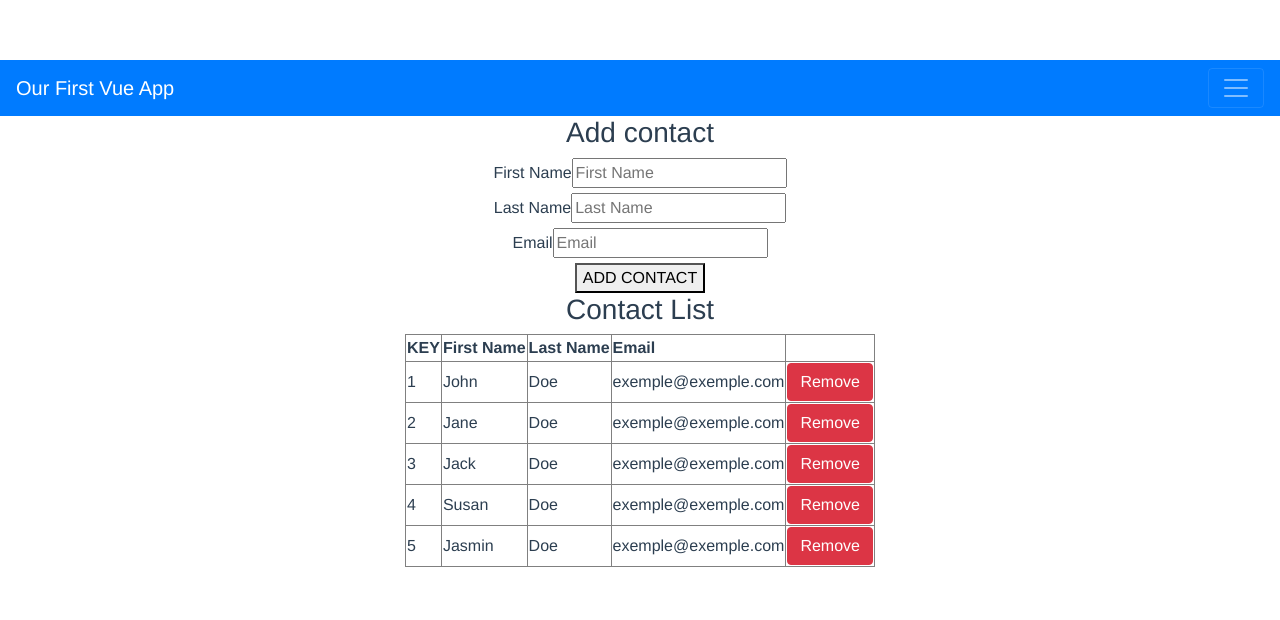
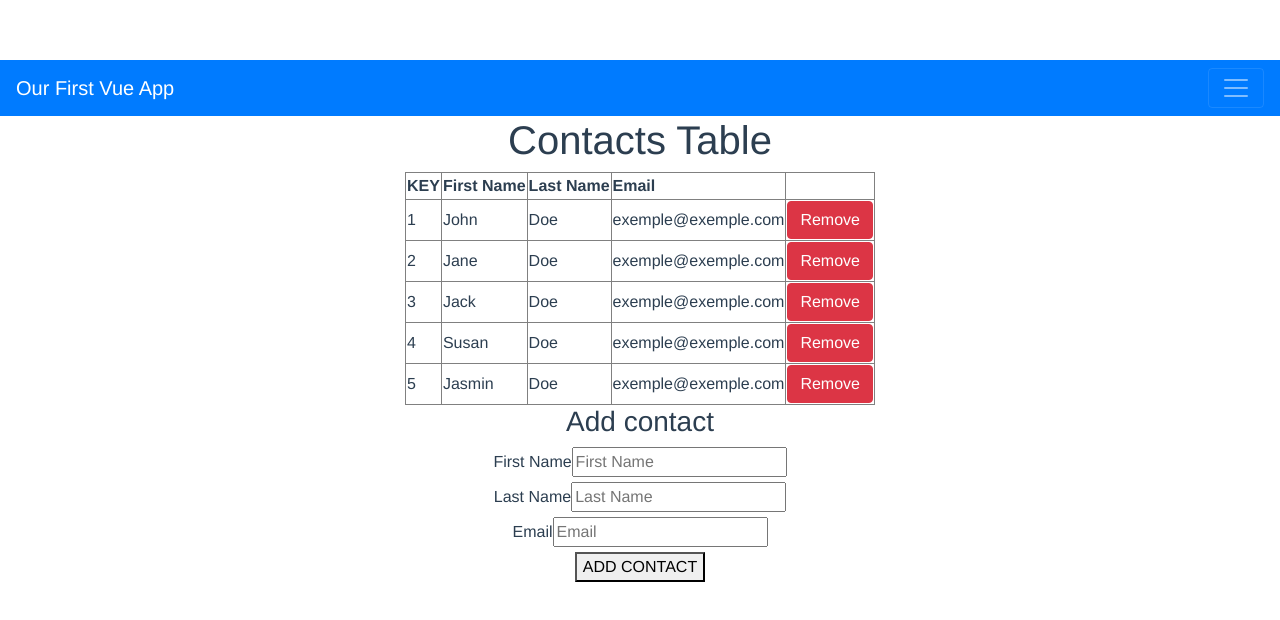
Before and after one commit to milenacuk/contact_list, a Vue app: page /add-contact#/contacts in a window 1280 px wide. Shown: the top 620 px of the page. Built offline with nearby package versions, Linux system fonts and the light colour scheme.

Commit message:
Remove contact list to contact table

```diff
--- a/src/components/ContactList.vue
+++ b/src/components/ContactList.vue
@@ -1,5 +1,7 @@
 <template>
 <div>
+    <ContactTable :contactList='contacts'/>
+
     <h3>Add contact</h3>
     <form @submit.prevent="addContact">
         <label>First Name</label>
@@ -14,34 +16,16 @@
         <button type='submit' >ADD CONTACT</button>
     </form>
     <!-- {{newContact}} -->
-    <h3>Contact List</h3>
-     <center>
-    <table border=1>
-        <thead>
-            <th>KEY</th>
-            <th>First Name</th>
-            <th>Last Name</th>
-            <th>Email</th>
-        </thead>
-        <tbody>
-            <tr v-for="(contact, index) in contacts" :key="index">
-                <td>{{ index + 1 }}</td>
-                <td>{{ contact.firstName }}</td>
-                <td>{{ contact.lastName }}</td>
-                <td>{{ contact.email }}</td>
-                <td>
-                    <button class='btn btn-danger' @click="removeContact(contact)">Remove</button>
-                </td>
-            </tr>
 
-        </tbody>
-    </table>
-    </center>
 </div>
 </template>
 
 <script>
+import ContactTable from './ContactTable'
 export default {
+     components: {
+            ContactTable
+        },
     data(){
         return {
             newContact: {
--- /dev/null
+++ b/src/components/ContactTable.vue
@@ -0,0 +1,36 @@
+<template>
+
+    <div>
+
+ <h1>Contacts Table</h1>
+     <center>
+    <table border=1>
+        <thead>
+            <th>KEY</th>
+            <th>First Name</th>
+            <th>Last Name</th>
+            <th>Email</th>
+        </thead>
+        <tbody>
+            <tr v-for="(contact, index) in contactList" :key="index">
+                <td>{{ index + 1 }}</td>
+                <td>{{ contact.firstName }}</td>
+                <td>{{ contact.lastName }}</td>
+                <td>{{ contact.email }}</td>
+                <td>
+                    <button class='btn btn-danger' @click="removeContact(contact)">Remove</button>
+                </td>
+            </tr>
+
+        </tbody>
+    </table>
+    </center>
+
+    </div>
+</template>
+
+<script>
+export default {
+    props: ['contactList']
+}
+</script>
--- a/src/main.js
+++ b/src/main.js
@@ -3,6 +3,7 @@ import App from './App.vue'
 import VueRouter from 'vue-router'
 import ContactList from './components/ContactList.vue';  //importujemo ContactList komponentu
 import AddContact from './components/AddContact.vue'
+
 
 Vue.config.productionTip = false
 
```
Also changed, not shown: src/components/ContactDetails.vue (added, +9 -0 lines).
